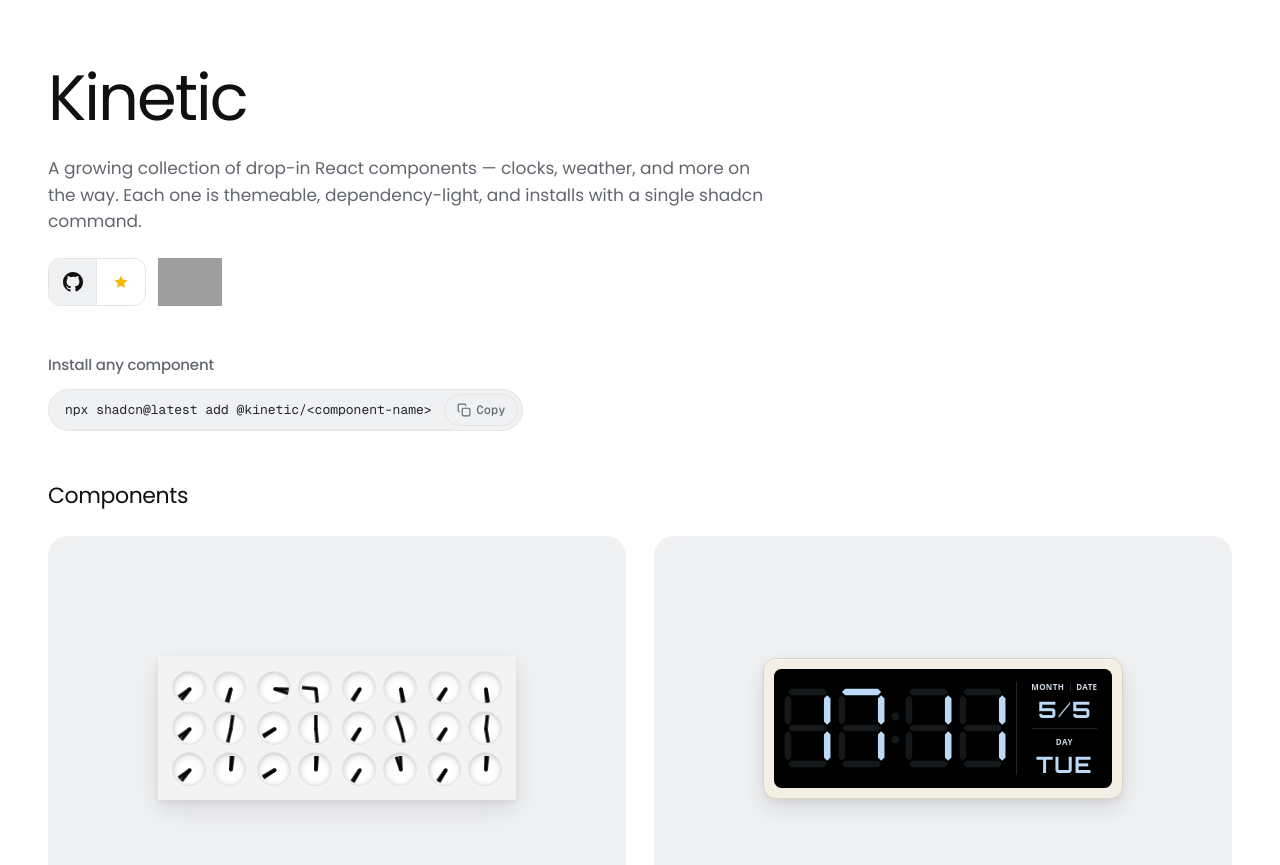
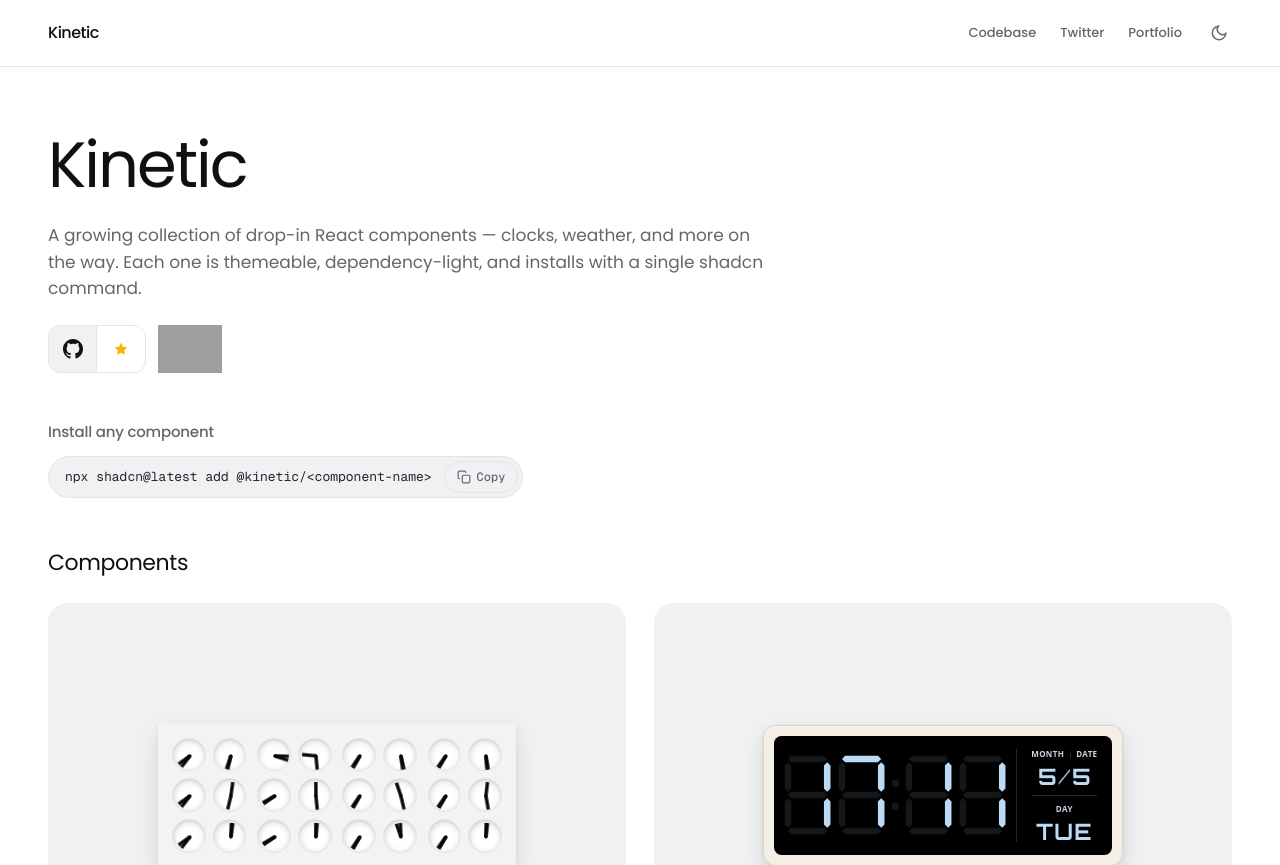
Before and after one commit to meanmachine889/Component, a React (Vite) app: page / in a window 1280 px wide. Shown: the top 865 px of the page. Built offline with nearby package versions, Linux system fonts and the light colour scheme; grey boxes are pictures that could not be loaded.

Commit message:
theme toggle in navbar

```diff
--- a/src/App.tsx
+++ b/src/App.tsx
@@ -5,6 +5,7 @@
 import { GithubIcon, TwitterIcon } from "./components/icons"
 import { useHashRoute } from "./lib/useHashRoute"
 import { showcaseEntries } from "./showcase"
+import { Nav } from "./components/Nav"
 
 const GITHUB_URL = "https://github.com/meanmachine889/Component"
 const X_URL = "https://x.com/furiyash"
@@ -18,7 +19,7 @@
 
 export default function App() {
   const { slug } = useHashRoute()
-  const [theme, ] = useState<"dark" | "light">("light")
+  const [theme, setTheme] = useState<"dark" | "light">("light")
   const [windowWidth, setWindowWidth] = useState(
     typeof window !== "undefined" ? window.innerWidth : 1200,
   )
@@ -46,7 +47,7 @@
         transition: "background 0.3s ease",
       }}
     >
-      {/* <Nav
+      <Nav
         title={BRAND}
         links={[
           { label: "Codebase", href: GITHUB_URL },
@@ -55,7 +56,7 @@
         ]}
         theme={theme}
         onToggleTheme={() => setTheme((t) => (t === "dark" ? "light" : "dark"))}
-      /> */}
+      />
 
       {activeEntry ? (
         <Showcase entry={activeEntry} demoContext={{ windowWidth, theme }} />
```
